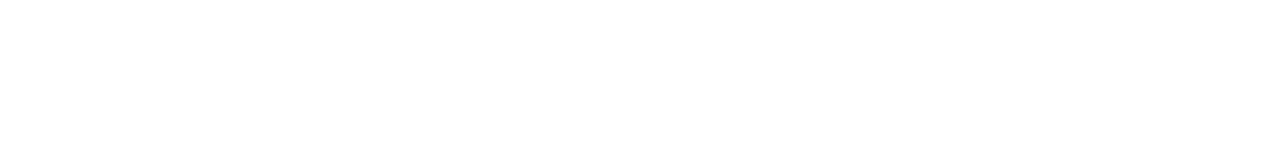
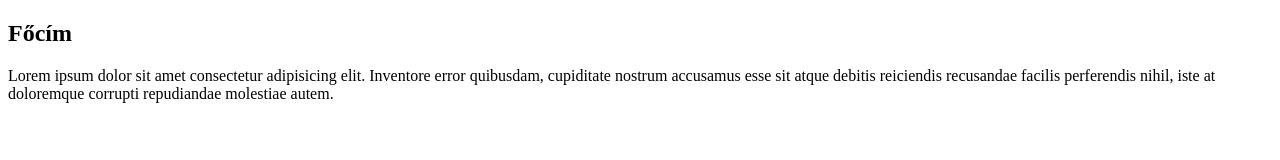
Before and after one commit to ve1982roni/iec0622, a plain HTML site: page index.html in a window 1280 px wide. Drawn offline with Linux system fonts and the light colour scheme.

Commit message:
főcim létrehozása

```diff
--- a/index.html
+++ b/index.html
@@ -6,6 +6,7 @@
     <title>Document</title>
 </head>
 <body>
-
+    <h2>Főcím</h2>
+    <p>Lorem ipsum dolor sit amet consectetur adipisicing elit. Inventore error quibusdam, cupiditate nostrum accusamus esse sit atque debitis reiciendis recusandae facilis perferendis nihil, iste at doloremque corrupti repudiandae molestiae autem.</p>
 </body>
 </html>
```
